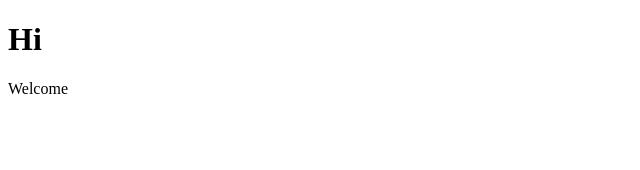
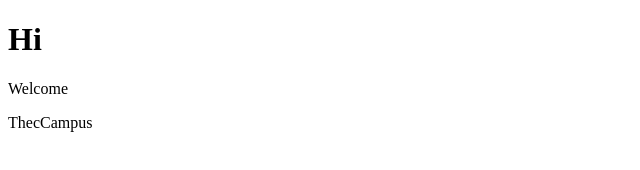
Before and after one commit to fatehalrahman/ThecCampus-one, a plain HTML site: page index.html in a window 1280 px wide. Shown: the full height of the page, 0-640 px from the left. Drawn offline with Linux system fonts and the light colour scheme.

Commit message:
ThecCampus

```diff
--- a/index.html
+++ b/index.html
@@ -6,5 +6,6 @@
 <body>
 	<h1>Hi</h1>
 	<p>Welcome</p>
+	<p>ThecCampus</p>
 </body>
 </html>
```
